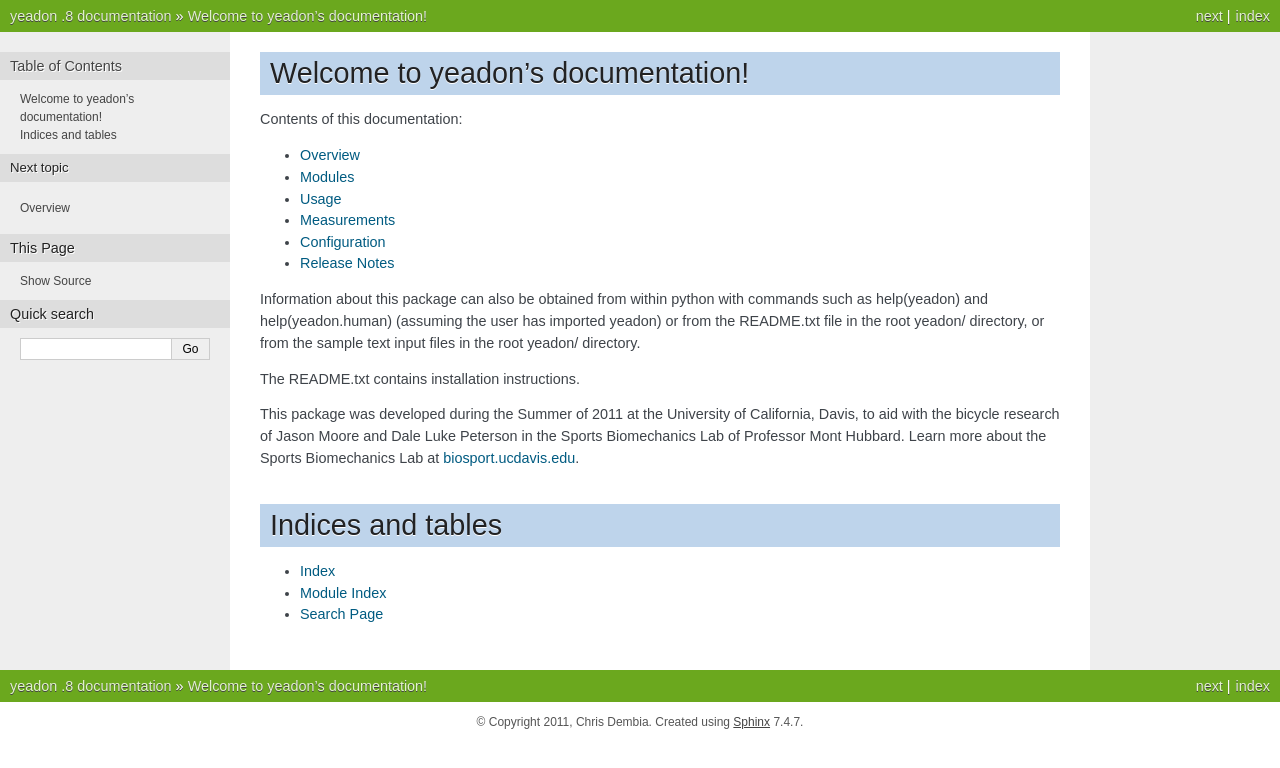
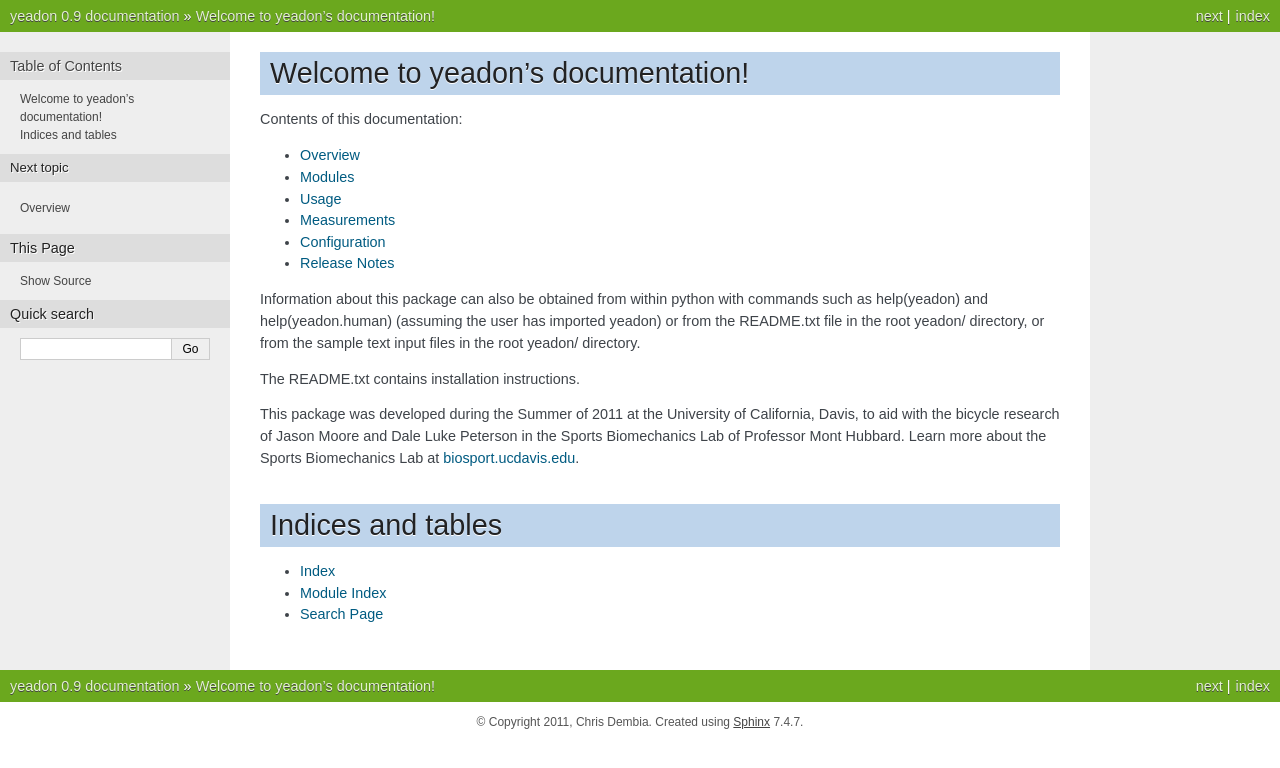
Before and after one commit to chrisdembia/yeadon, a Sphinx documentation site: the page built from doc/index.rst, in a window 1280 px wide. Shown: the top 768 px of the page. Built offline with Sphinx 7.4.7, drawn with Linux system fonts in a browser that asks for light colours; formulas are drawn with MathJax 3.

Commit message:
Fixed the version numbers, added the README to MANIFEST.in. Fixes issue #16.

```diff
--- a/doc/conf.py
+++ b/doc/conf.py
@@ -50,9 +50,9 @@ copyright = u'2011, Chris Dembia'
 # built documents.
 #
 # The short X.Y version.
-version = '.8'
+version = '0.9'
 # The full version, including alpha/beta/rc tags.
-release = '.8'
+release = '0.9'
 
 # The language for content autogenerated by Sphinx. Refer to documentation
 # for a list of supported languages.
--- a/setup.py
+++ b/setup.py
@@ -4,7 +4,7 @@ setup(
     name='yeadon',
     author='Chris Dembia',
     author_email='chris530d@gmail.com',
-    version='0.8',
+    version='0.9',
     packages=['yeadon','dtk'],
     url="http://pypi.python.org/pypi/yeadon",
     license='LICENSE.txt',
```
Also changed, not shown: 1 other file.
